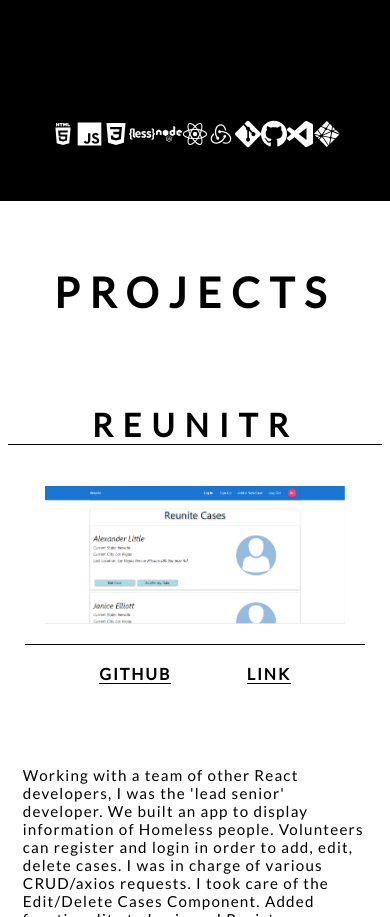
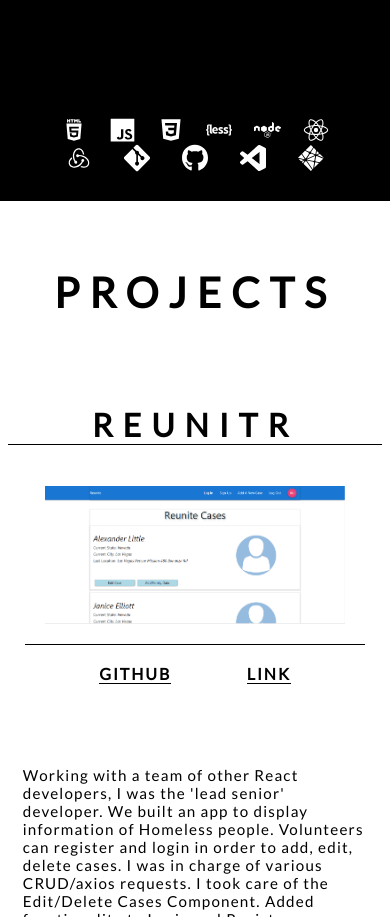
Before and after one commit to irisjitomo/portfolio-v2, a React (Create React App) app: page / in a window 390 px wide. Shown: the part 1787-2704 px from the top of the page. Built offline with nearby package versions, Linux system fonts and the light colour scheme.

Commit message:
icons change mobile

```diff
--- a/src/components/about.scss
+++ b/src/components/about.scss
@@ -74,6 +74,7 @@
 		img {
 			width: 5.5%;
 			height: auto;
+			margin: 0 3%;
 		}
 	}
 }
```
